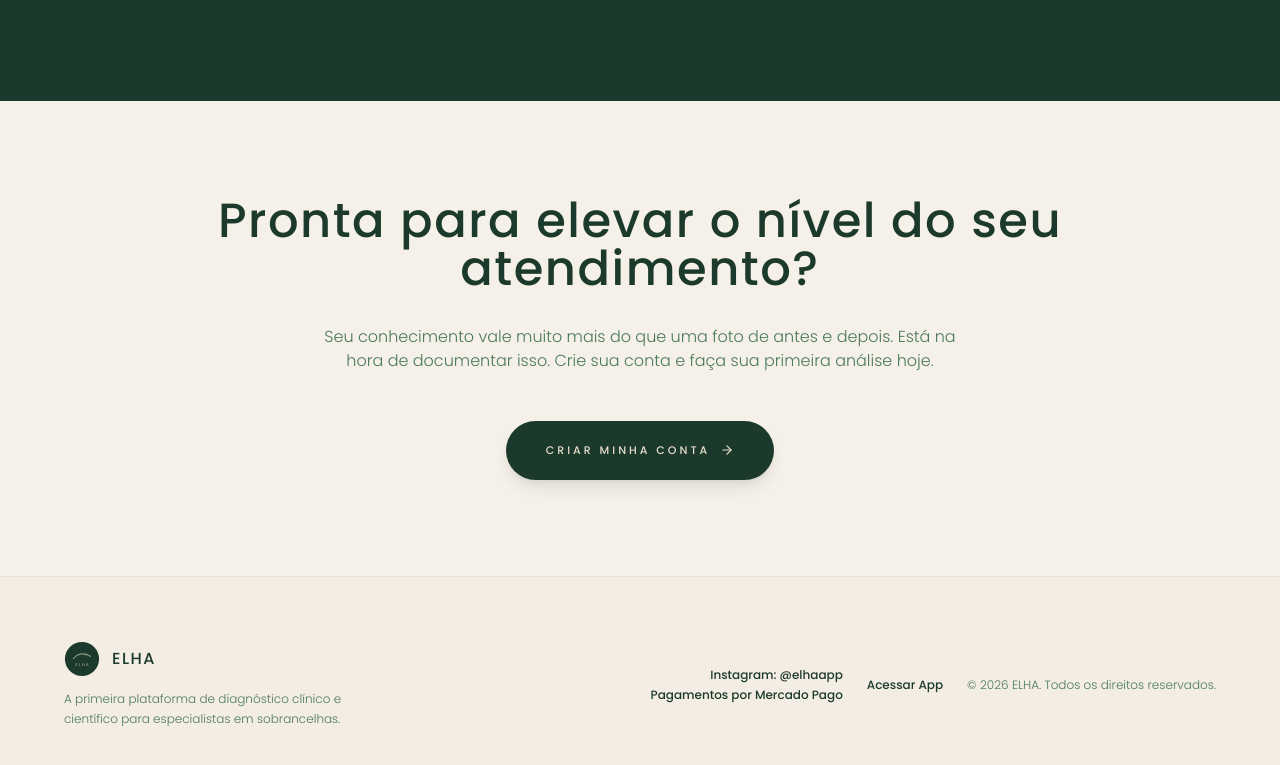
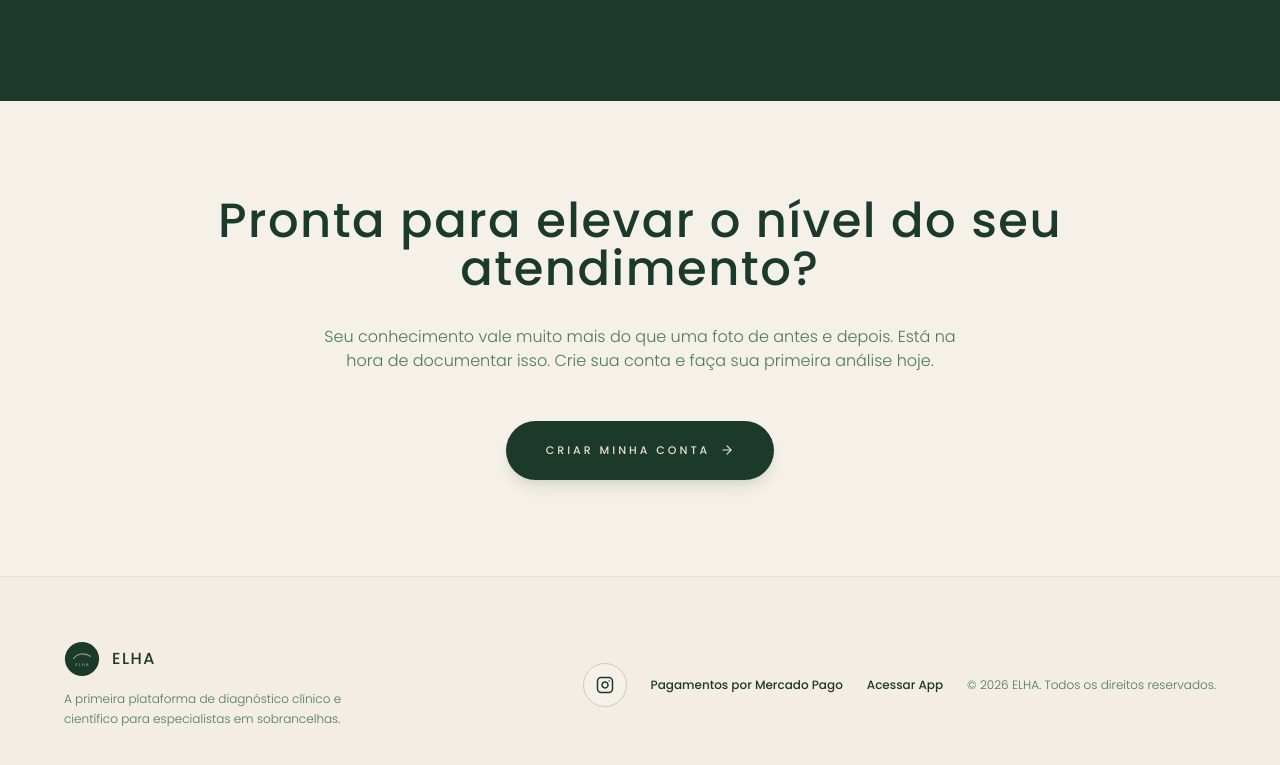
Before and after one commit to robertodrigues/app_sobrancelhas_oficial, a React (Vite) app: page /institucional in a window 1280 px wide. Shown: the part 2729-3494 px from the top of the page. Built offline with nearby package versions, Linux system fonts and the light colour scheme; no server answers.

Commit message:
[dyad] Deixando o Instagram clicável - wrote 1 file(s)

```diff
--- a/src/pages/Landing.tsx
+++ b/src/pages/Landing.tsx
@@ -9,7 +9,8 @@ import {
   ArrowRight,
   CheckCircle2,
   Users,
-  Eye
+  Eye,
+  Instagram,
 } from "lucide-react";
 import Logo from "@/components/ui/Logo";
 
@@ -20,7 +21,6 @@ const Landing = () => {
 
   return (
     <div className="min-h-screen bg-[#F5F0E8] text-[#1C3A2B] font-sans selection:bg-[#1C3A2B] selection:text-[#E8DECE] overflow-x-hidden">
-
       {/* Header */}
       <header className="border-b border-[#D4C9B5]/30 bg-[#F5F0E8]/80 backdrop-blur-md sticky top-0 z-50 px-6 py-4">
         <div className="max-w-6xl mx-auto flex items-center justify-between">
@@ -44,7 +44,8 @@ const Landing = () => {
         </div>
 
         <h1 className="font-heading text-3xl md:text-5xl font-normal text-[#1C3A2B] leading-tight max-w-4xl mx-auto">
-          Transforme cada atendimento de Reconstrução de Sobrancelha em uma <span className="font-medium">análise tricológica inteligente e documentada</span>
+          Transforme cada atendimento de Reconstrução de Sobrancelha em uma{" "}
+          <span className="font-medium">análise tricológica inteligente e documentada</span>
         </h1>
 
         <p className="font-body text-sm md:text-base text-[#4A7A5C] max-w-2xl mx-auto font-light leading-relaxed">
@@ -123,8 +124,6 @@ const Landing = () => {
         </div>
 
         <div className="grid grid-cols-1 md:grid-cols-2 gap-8">
-
-          {/* Card 1 */}
           <div className="bg-[#E8DECE]/40 border border-[#D4C9B5]/40 p-8 rounded-2xl space-y-4 hover:shadow-md transition-all flex flex-col justify-between">
             <div className="space-y-4">
               <div className="w-12 h-12 rounded-xl bg-[#1C3A2B] text-[#E8DECE] flex items-center justify-center">
@@ -137,7 +136,6 @@ const Landing = () => {
             </div>
           </div>
 
-          {/* Card 2 */}
           <div className="bg-[#E8DECE]/40 border border-[#D4C9B5]/40 p-8 rounded-2xl space-y-4 hover:shadow-md transition-all flex flex-col justify-between">
             <div className="space-y-4">
               <div className="w-12 h-12 rounded-xl bg-[#1C3A2B] text-[#E8DECE] flex items-center justify-center">
@@ -150,7 +148,6 @@ const Landing = () => {
             </div>
           </div>
 
-          {/* Card 3 */}
           <div className="bg-[#E8DECE]/40 border border-[#D4C9B5]/40 p-8 rounded-2xl space-y-4 hover:shadow-md transition-all flex flex-col justify-between">
             <div className="space-y-4">
               <div className="w-12 h-12 rounded-xl bg-[#1C3A2B] text-[#E8DECE] flex items-center justify-center">
@@ -163,7 +160,6 @@ const Landing = () => {
             </div>
           </div>
 
-          {/* Card 4 */}
           <div className="bg-[#E8DECE]/40 border border-[#D4C9B5]/40 p-8 rounded-2xl space-y-4 hover:shadow-md transition-all flex flex-col justify-between">
             <div className="space-y-4">
               <div className="w-12 h-12 rounded-xl bg-[#1C3A2B] text-[#E8DECE] flex items-center justify-center">
@@ -175,7 +171,6 @@ const Landing = () => {
               </p>
             </div>
           </div>
-
         </div>
       </section>
 
@@ -223,8 +218,16 @@ const Landing = () => {
           </div>
 
           <div className="flex flex-col md:flex-row items-center gap-6">
+            <a
+              href="https://www.instagram.com/elhaapp"
+              target="_blank"
+              rel="noreferrer"
+              aria-label="Abrir Instagram da ELHA"
+              className="inline-flex items-center justify-center rounded-full border border-[#D4C9B5] bg-[#F5F0E8] p-3 text-[#1C3A2B] transition-transform hover:scale-105 hover:bg-[#E8DECE]"
+            >
+              <Instagram size={18} />
+            </a>
             <div className="text-xs text-[#1C3A2B] font-medium space-y-1 md:text-right">
-              <p>Instagram: @elhaapp</p>
               <p>Pagamentos por Mercado Pago</p>
             </div>
             <button
```
